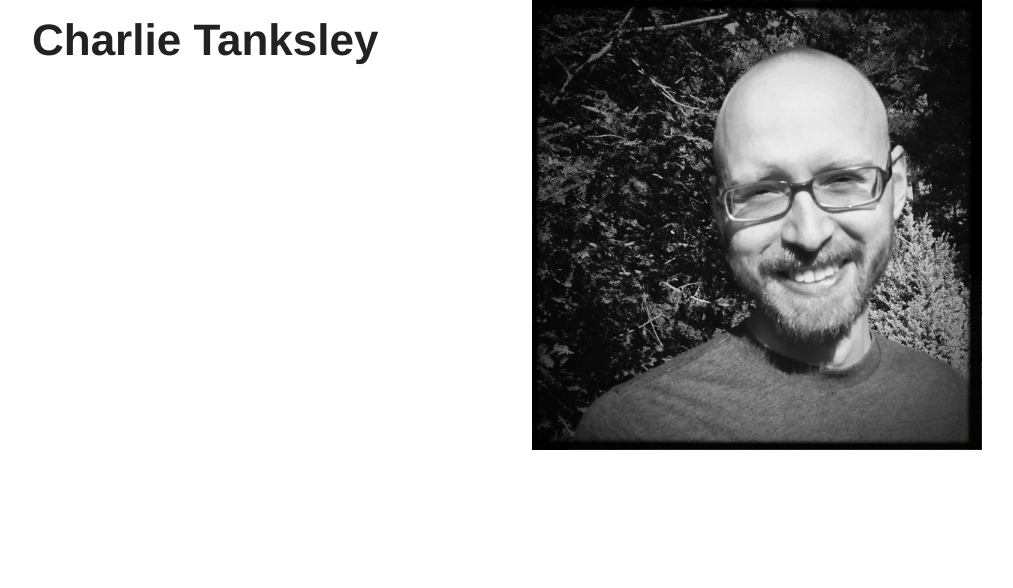
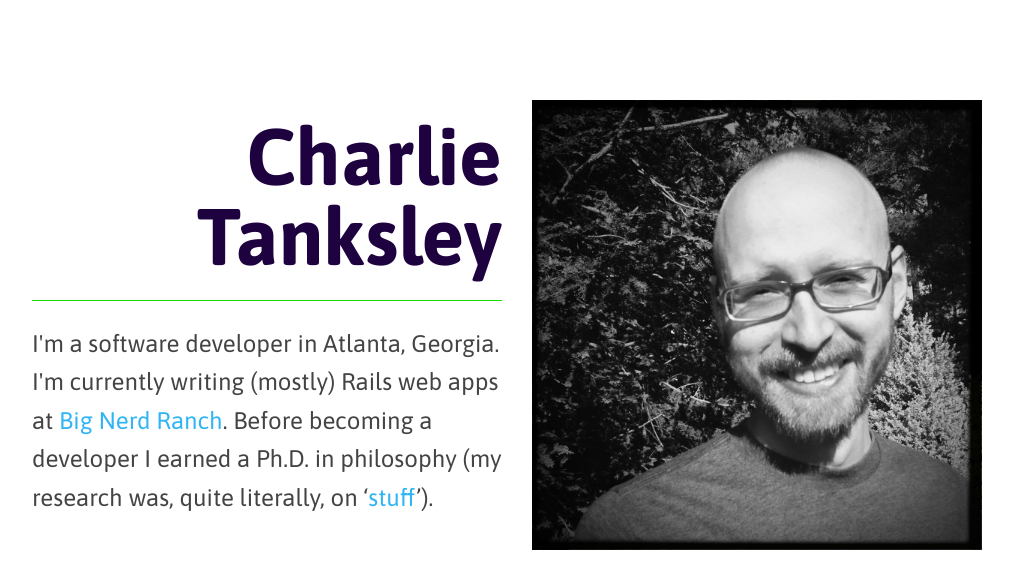
Before and after one commit to charlietanksley/charlietanksley.github.io, a website: page index.html in a window 1280 px wide. Shown: the whole page, without its empty margins (123-1136 px from the left). Drawn offline with nearby package versions, Linux system fonts and the light colour scheme; files that its build step writes are made by us from their sources.

Commit message:
add blurb copy; pick font and colors

```diff
--- a/index.html
+++ b/index.html
@@ -7,12 +7,26 @@
   <!--[if IE]>
       <script src="http://html5shiv.googlecode.com/svn/trunk/html5.js"></script>
       <![endif]-->
+
+  <link href='http://fonts.googleapis.com/css?family=Asap:400,700,400italic,700italic' rel='stylesheet' type='text/css'>
 </head>
 
 <body>
   <div class="row splash">
     <div class="columns large-6">
-      <h1 class="main-name">Charlie Tanksley</h1>
+      <div>
+        <h1 class="name">Charlie<br />Tanksley</h1>
+      </div>
+      <div class="blurb">
+        <p>
+          I'm a software developer in Atlanta, Georgia.  I'm currently
+          writing (mostly) Rails web apps
+          at <a href="http://www.bignerdranch.com">Big Nerd Ranch</a>.
+          Before becoming a developer I earned a Ph.D. in philosophy
+          (my research was, quite literally,
+          on &lsquo;<a href="http://philpapers.org/rec/TANTMC">stuff</a>&rsquo;).
+        </p>
+      </div>
     </div>
 
     <div class="columns large-6">
--- a/src/css/main.scss
+++ b/src/css/main.scss
@@ -1,4 +1,50 @@
+$black: #222222;
+$black-light: #444444;
+
+$purple: #1E023F;
+$yellow: #E1C829;
+$blue: #2FB5F3;
+$pink: #FC82C3;
+$green: #18DD00;
+
+$primary-color: $blue;
+$secondary-color: #e9e9e9;
+$alert-color: $pink;
+$success-color: $green;
+
+$font-family: 'Asap', "Helvetica", Helvetica, Arial, sans-serif;
+$body-bg: #fff;
+$body-font-color: $black-light;
+$body-font-family: $font-family;
+
+$body-font-weight: normal;
+
+$header-font-family: $font-family;
+$header-font-weight: bold;
+$header-font-style: normal;
+$header-font-color: $black;
+$subheader-font-weight: 300;
+
 @import "normalize";
 @import "foundation/components/global";
 @import "foundation/components/grid";
 @import "foundation/components/type";
+
+.splash {
+  margin-top: 100px;
+
+  .name {
+    font-size: 5em;
+    line-height: 1em;
+    text-align: right;
+    color: $purple;
+    padding-bottom: 0.3em;
+    border-bottom: 1px solid $green;
+    margin-bottom: 0.3em;
+  }
+
+  .blurb {
+    font-size: 1.5em;
+    line-height: 1.4em;
+  }
+}
```
